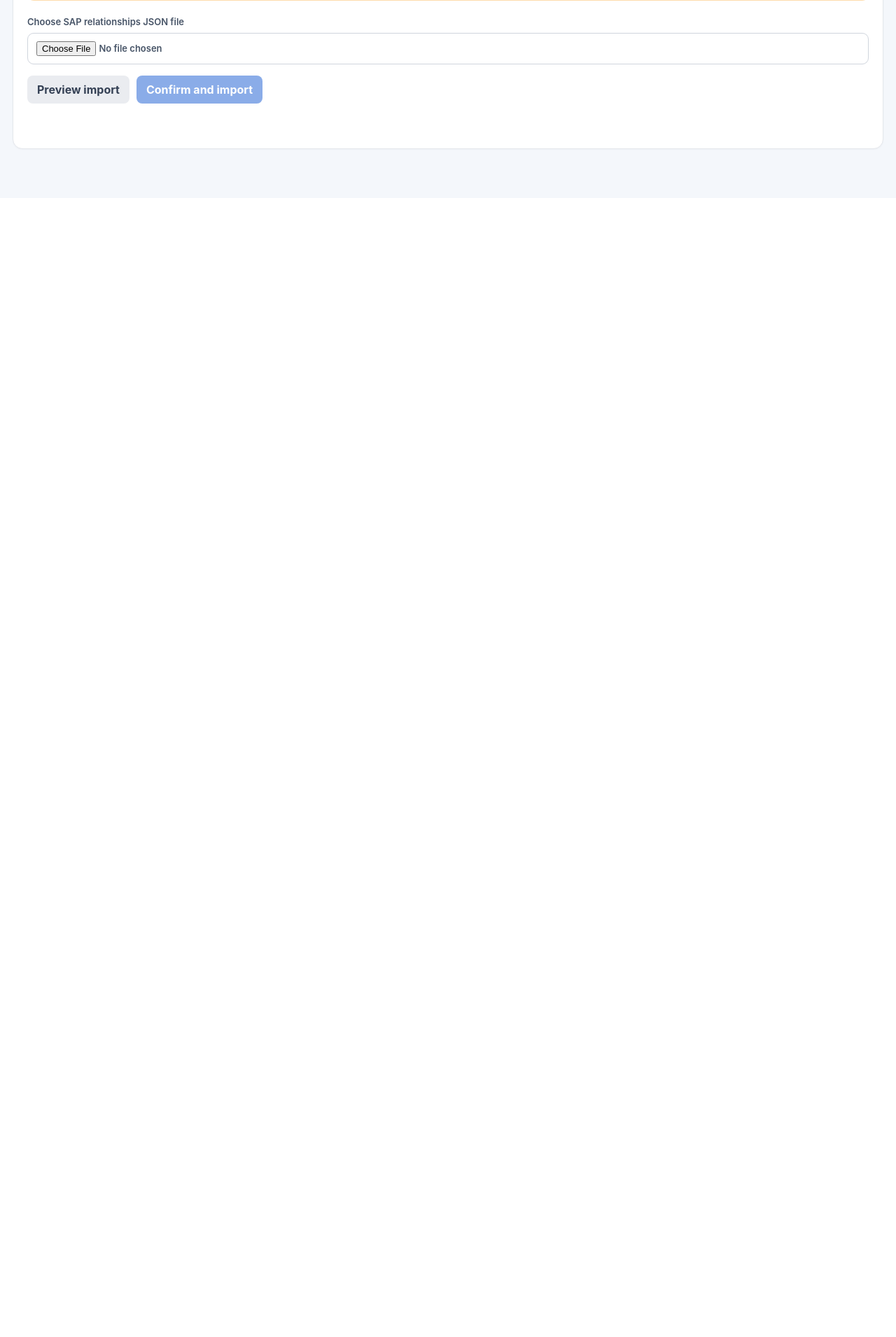
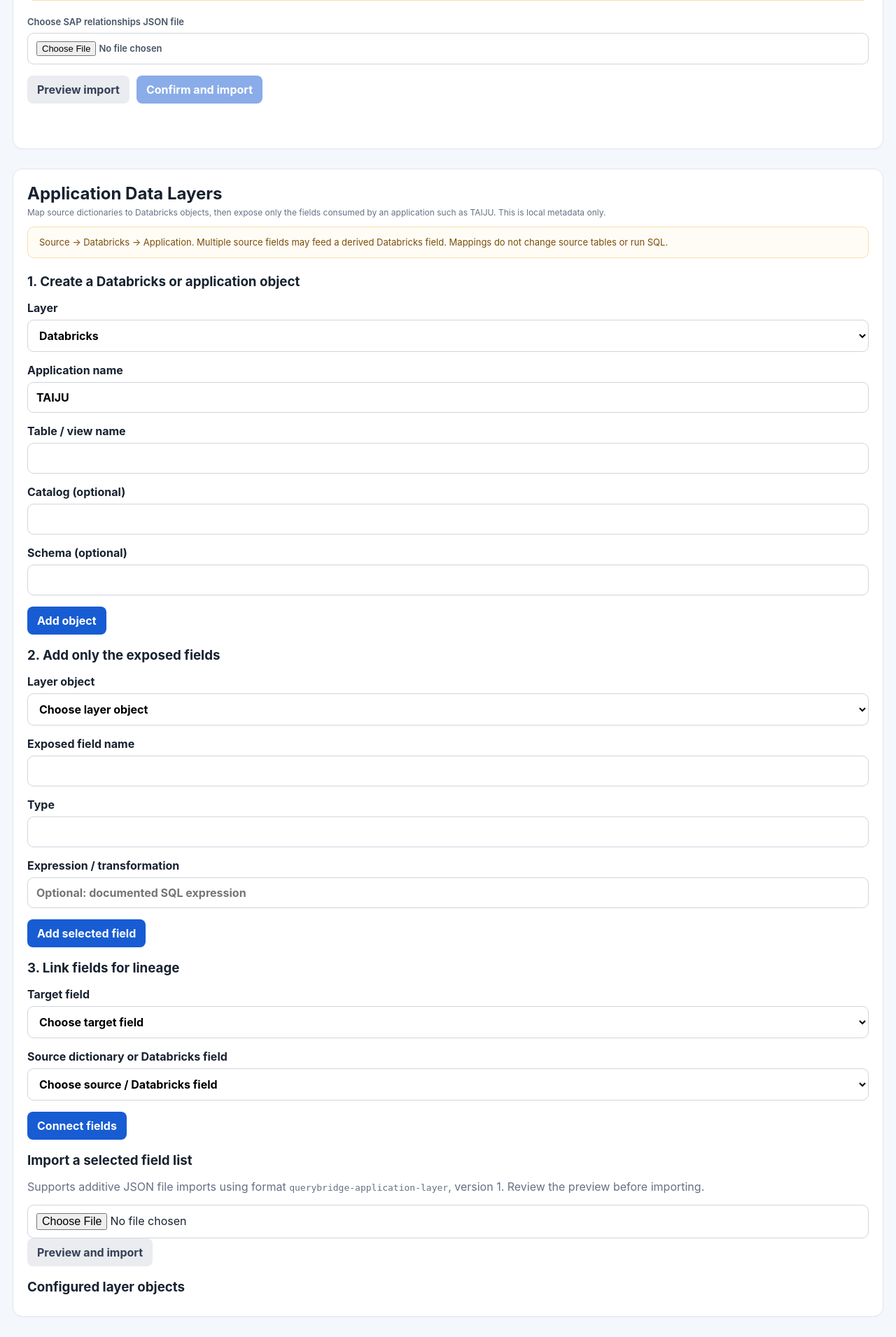
Before and after one commit to zageabb/querybridge, a Flask app: page /admin in a window 1280 px wide. Shown: the part 1583-3494 px from the top of the page at 70% size. Before the commit the page ends 1798 px from the top, so only its background shows below. Run offline with Flask 3, Linux system fonts and the light colour scheme; data that the repository does not hold is empty; some libraries are stand-ins or nearby versions.

Commit message:
feat: add Application Data Layers editor to Admin

```diff
--- a/templates/admin.html
+++ b/templates/admin.html
@@ -176,9 +176,47 @@
             <p id="sap-import-existing" class="muted"></p>
         </div>
     </section>
+
+    <section class="panel sap-import-panel" id="application-layers">
+      <div class="admin-section-header">
+        <div><h2>Application Data Layers</h2><p>Map source dictionaries to Databricks objects, then expose only the fields consumed by an application such as TAIJU. This is local metadata only.</p></div>
+      </div>
+      <div class="admin-warning">Source → Databricks → Application. Multiple source fields may feed a derived Databricks field. Mappings do not change source tables or run SQL.</div>
+      <h3>1. Create a Databricks or application object</h3>
+      <form id="layer-add-object" class="admin-layer-form">
+        <label>Layer <select name="kind" required><option value="databricks">Databricks</option><option value="application">Application consumption</option></select></label>
+        <label>Application name <input name="application_name" value="TAIJU" required maxlength="120"></label>
+        <label>Table / view name <input name="object_name" required maxlength="200"></label>
+        <label>Catalog (optional) <input name="catalog" maxlength="200"></label>
+        <label>Schema (optional) <input name="schema_name" maxlength="200"></label>
+        <button class="primary" type="submit">Add object</button>
+      </form>
+      <h3>2. Add only the exposed fields</h3>
+      <form id="layer-add-field" class="admin-layer-form">
+        <label>Layer object <select name="object_id" id="layer-object" required></select></label>
+        <label>Exposed field name <input name="field_name" required maxlength="200"></label>
+        <label>Type <input name="data_type" maxlength="200"></label>
+        <label>Expression / transformation <input name="expression" maxlength="2000" placeholder="Optional: documented SQL expression"></label>
+        <button class="primary" type="submit">Add selected field</button>
+      </form>
+      <h3>3. Link fields for lineage</h3>
+      <form id="layer-add-lineage" class="admin-layer-form">
+        <label>Target field <select id="layer-target" required></select></label>
+        <label>Source dictionary or Databricks field <select id="layer-source" required></select></label>
+        <button class="primary" type="submit">Connect fields</button>
+      </form>
+      <h3>Import a selected field list</h3>
+      <p class="muted">Supports additive JSON file imports using format <code>querybridge-application-layer</code>, version 1. Review the preview before importing.</p>
+      <input type="file" id="layer-import-file" accept=".json,application/json" aria-label="Application layer JSON file">
+      <button type="button" id="layer-import" class="secondary">Preview and import</button>
+      <p id="layer-status" class="muted" role="status" aria-live="polite"></p>
+      <h3>Configured layer objects</h3>
+      <div id="layer-objects"></div>
+    </section>
     <script>window.querybridgeAdminToken = {{ csrf_token | tojson }};</script>
     <script src="{{ url_for('static', filename='admin.js') }}"></script>
     <script src="{{ url_for('static', filename='sap-links.js') }}"></script>
+    <script src="{{ url_for('static', filename='application-layers.js') }}"></script>
 </main>
 </body>
 </html>
```
